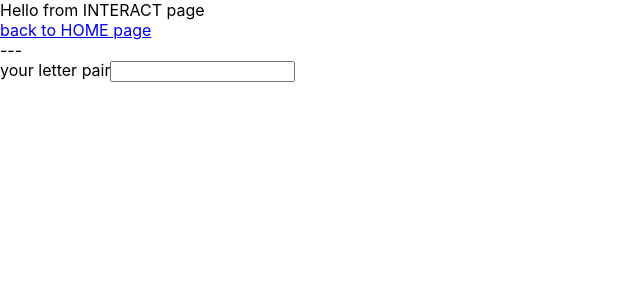
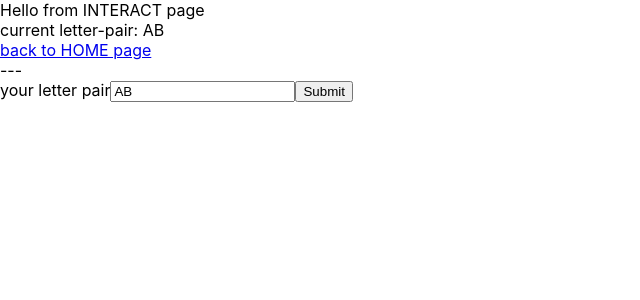
Before and after one commit to JustinDudley/interact-with-sentences-web-app-one, a React (Create React App) app: page /interactPage in a window 1280 px wide. Shown: the top 300 px of the page, without its empty margins (0-640 px from the left). Built offline with nearby package versions, Linux system fonts and the light colour scheme; no server answers.

Commit message:
change state handling, let formik block call BE.  No more errors

```diff
--- a/src/routes/InteractPage/index.tsx
+++ b/src/routes/InteractPage/index.tsx
@@ -15,28 +15,33 @@ export const InteractPage: React.FC = () => {
    const yupSchemaValidator = yup.object().shape({
       letterPair: yup
          .string()
-         .required()
+         .required('letterPair is a required field')
          .length(2, 'letter pair must be exactly 2 letters long'),
    });
 
    const formik = useFormik({
-      initialValues: { letterPair: '' },
+      initialValues: { letterPair: 'AB' },
       validationSchema: yupSchemaValidator,
       onSubmit: (value) => {
-         setLetterPair(value.letterPair);
+         const pairUpper = value.letterPair.toUpperCase();
+         setLetterPair(pairUpper);
+         fetch(`http://localhost:8000/api/tableau/${pairUpper}`)
+            .then((res) => res.json())
+            .then((jsObj) => setTableau(jsObj));
       },
    });
 
    useEffect(() => {
       // need try-catch
-      fetch(`http://localhost:8000/api/tableau/${letterPair}`)
+      fetch(`http://localhost:8000/api/tableau/AB`)
          .then((res) => res.json())
          .then((jsObj) => setTableau(jsObj));
-   });
+   }, []);
 
    return (
       <>
          <div> Hello from INTERACT page</div>
+         <div>{`current letter-pair: ${letterPair}`}</div>
          <div>{tableau && tableau.document.elaboration.synopsis}</div>
          <nav>
             <Link to="/">back to HOME page</Link>
@@ -49,8 +54,10 @@ export const InteractPage: React.FC = () => {
                name="letterPair"
                type="text"
                onChange={formik.handleChange}
-               value={formik.values.letterPair}
+               value={formik.values.letterPair.toUpperCase()}
             />
+            {formik.errors.letterPair && <div>{formik.errors.letterPair}</div>}
+            <button type="submit">Submit</button>
          </form>
       </>
    );
```
